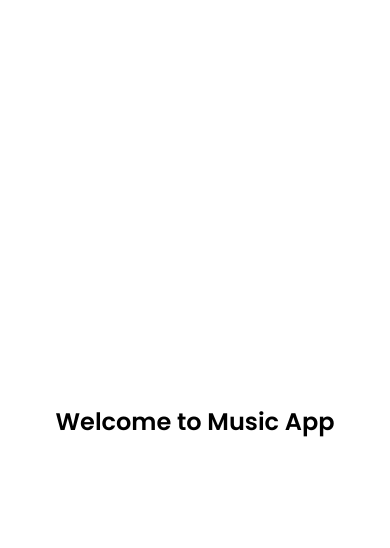
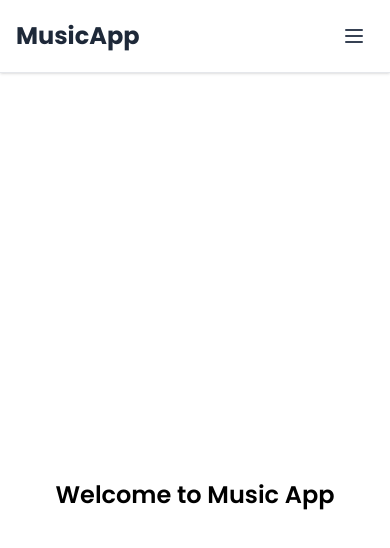
Before and after one commit to gabriellamsa/music-player-nextjs, a Next.js app: page / in a window 390 px wide. Shown: the top 548 px of the page. Built offline with nearby package versions, Linux system fonts and the light colour scheme.

Commit message:
feat: create responsive navbar structure with components

```diff
--- a/src/app/layout.tsx
+++ b/src/app/layout.tsx
@@ -1,6 +1,7 @@
 import type { Metadata } from "next";
 import { Poppins } from "next/font/google";
 import "./globals.css";
+import Header from "../components/Header";
 
 const font = Poppins({
   weight: ["100", "200", "300", "400", "500", "600", "700", "800", "900"],
@@ -19,7 +20,10 @@ export default function RootLayout({
 }>) {
   return (
     <html lang="en">
-      <body className={`${font.className} antialiased`}>{children}</body>
+      <body className={`${font.className} antialiased`}>
+        <Header />
+        {children}
+      </body>
     </html>
   );
 }
--- /dev/null
+++ b/src/components/Header.tsx
@@ -0,0 +1,7 @@
+"use client";
+
+import Navbar from "./navbar/Navbar";
+
+export default function Header() {
+  return <Navbar />;
+}
--- /dev/null
+++ b/src/components/navbar/MobileNav.tsx
@@ -0,0 +1,19 @@
+"use client";
+
+import Link from "next/link";
+
+type Props = {
+  isOpen: boolean;
+};
+
+export default function MobileNav({ isOpen }: Props) {
+  if (!isOpen) return null;
+
+  return (
+    <div className="absolute top-16 left-0 w-full bg-white shadow-md border-t border-gray-100 z-50 flex flex-col px-6 py-4 gap-4 md:hidden">
+      <Link href="#">Home</Link>
+      <Link href="#">Browse</Link>
+      <Link href="#">Library</Link>
+    </div>
+  );
+}
--- /dev/null
+++ b/src/components/navbar/Navbar.tsx
@@ -0,0 +1,13 @@
+"use client";
+
+import ResponsiveNav from "./ResponsiveNav";
+
+export default function Navbar() {
+  return (
+    <nav className="w-full border-b border-gray-200 bg-white shadow-sm">
+      <div className="max-w-6xl mx-auto px-4 py-4">
+        <ResponsiveNav />
+      </div>
+    </nav>
+  );
+}
--- /dev/null
+++ b/src/components/navbar/ResponsiveNav.tsx
@@ -0,0 +1,33 @@
+"use client";
+import { Menu } from "lucide-react";
+import Link from "next/link";
+import { useState } from "react";
+import MobileNav from "./MobileNav";
+
+export default function ResponsiveNav() {
+  const [isOpen, setIosOpen] = useState(false);
+
+  return (
+    <div className="flex items-center justify-between">
+      <Link href="/" className="text-2xl font-bold text-gray-800">
+        MusicApp
+      </Link>
+
+      <div className="hidden md:flex gap-6 text-sm font-medium text-gray-600">
+        <Link href="#">Home</Link>
+        <Link href="#">Browse</Link>
+        <Link href="#">Library</Link>
+      </div>
+
+      <button
+        className="md:hidden p-2 text-gray-700"
+        onClick={() => setIosOpen(!isOpen)}
+        aria-label="Toggle Menu"
+      >
+        <Menu className="h-6 w-6" />
+      </button>
+
+      <MobileNav isOpen={isOpen} />
+    </div>
+  );
+}
```
Also changed, not shown: package.json (+7 -6 lines), 1 other file (tests, documents, lock files or other folders).
